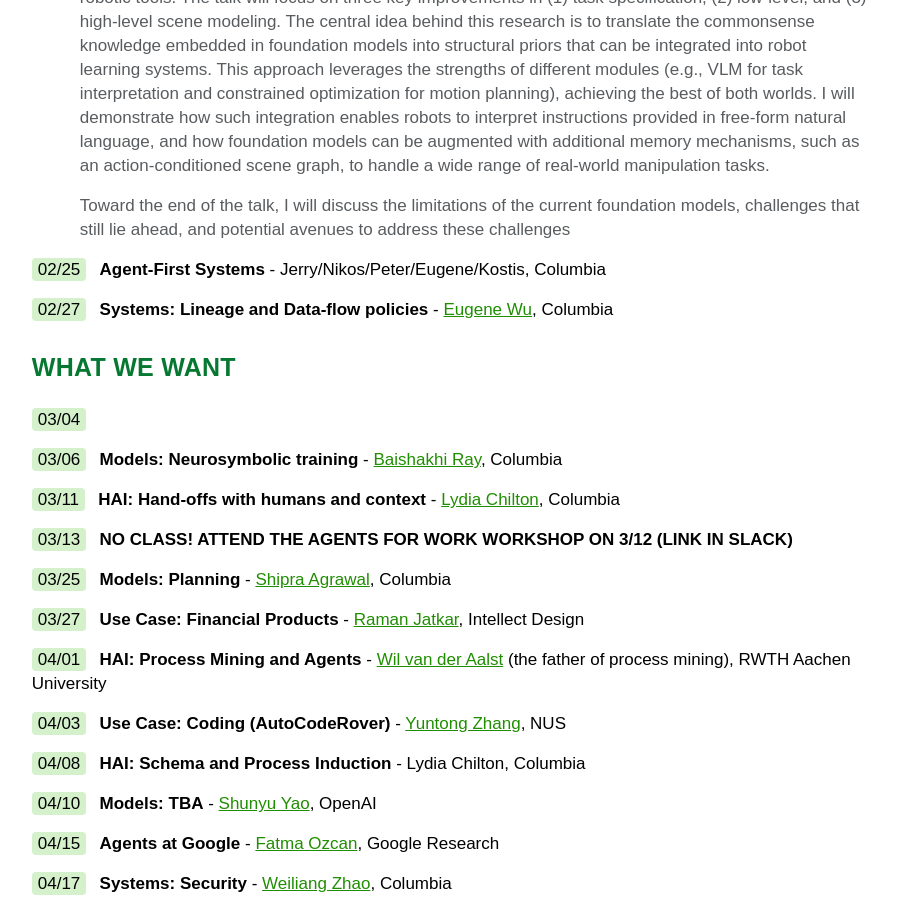
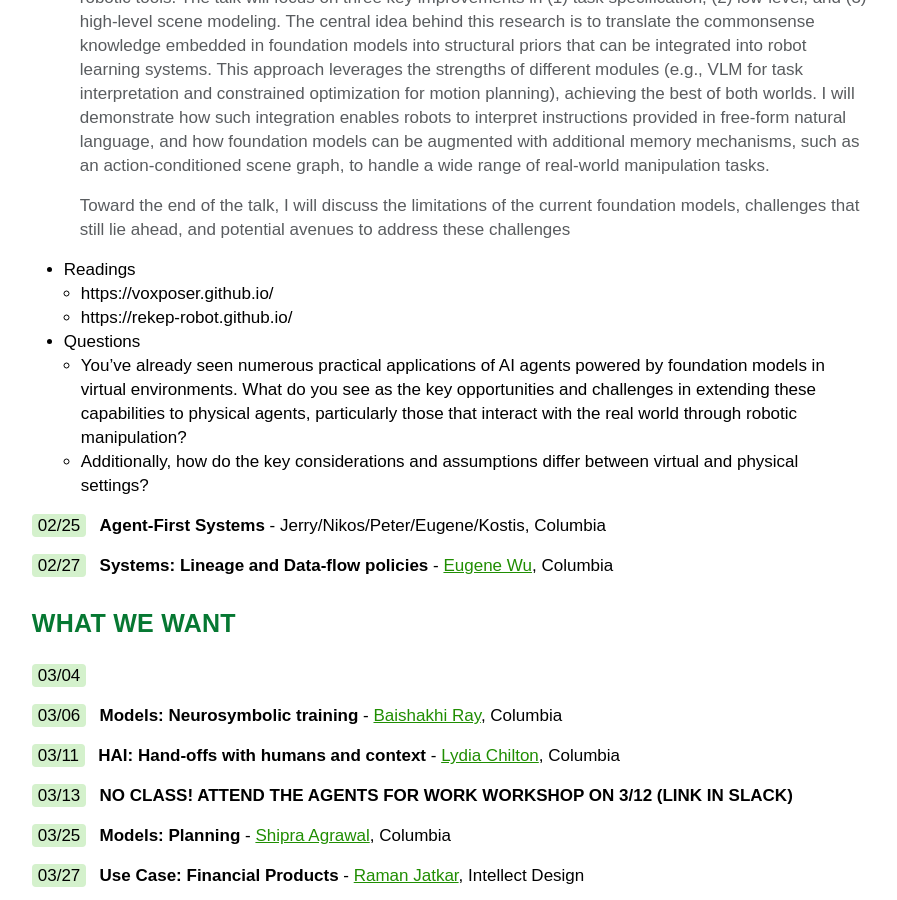
Before and after one commit to w6113/w6113.github.io, a Jekyll site: the page built from index.md, in a window 1280 px wide and 900 px high, scrolled down 3937 px. Shown: the whole window, without its empty margins (291-1188 px from the left). Built offline with Jekyll 4.4.1, drawn with Linux system fonts in a browser that asks for light colours.

Commit message:
lazy commit msg

```diff
--- a/index.md
+++ b/index.md
@@ -139,6 +139,13 @@ In this talk, I will discuss the opportunities for incorporating foundation mode
 Toward the end of the talk, I will discuss the limitations of the current foundation models, challenges that still lie ahead, and potential avenues to address these challenges</p>
 </blockquote>
 
+* Readings
+  * https://voxposer.github.io/
+  * https://rekep-robot.github.io/
+* Questions
+  * You’ve already seen numerous practical applications of AI agents powered by foundation models in virtual environments. What do you see as the key opportunities and challenges in extending these capabilities to physical agents, particularly those that interact with the real world through robotic manipulation?
+  * Additionally, how do the key considerations and assumptions differ between virtual and physical settings?
+
 
 <span class="date">02/25</span> <span class="topic">Agent-First Systems</span> - Jerry/Nikos/Peter/Eugene/Kostis, Columbia
 
```
